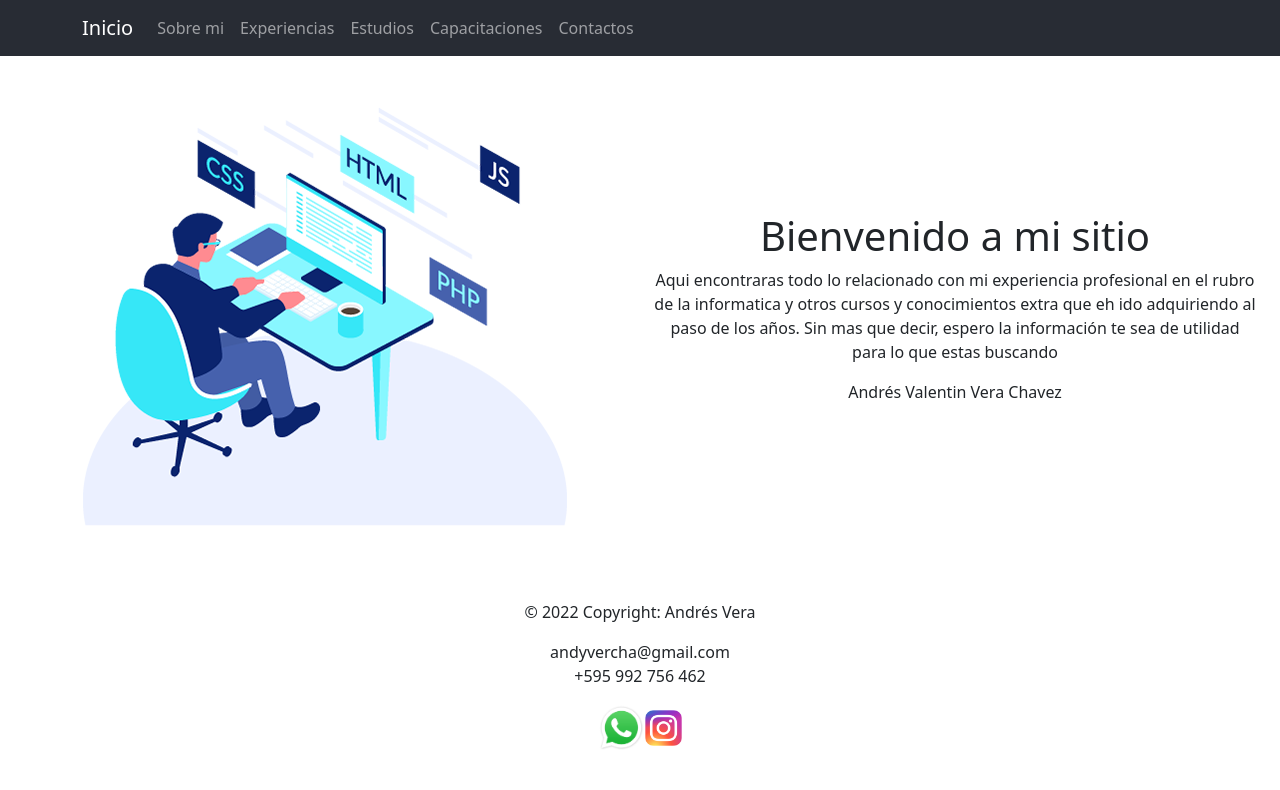
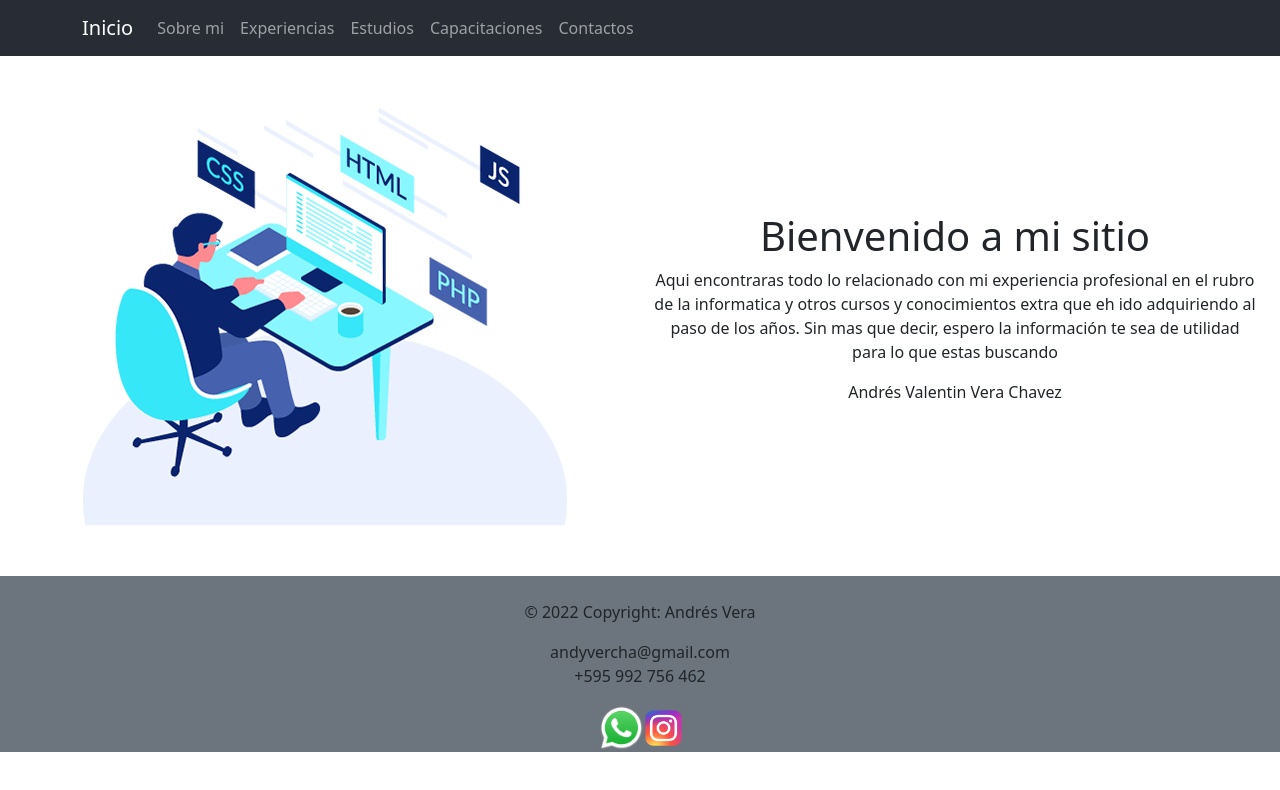
Before and after one commit to poravv/app-port-curricular-avvc, a React (Create React App) app: page / in a window 1280 px wide. Shown: the top 790 px of the page. Built offline with nearby package versions, Linux system fonts and the light colour scheme.

Commit message:
validado 2

```diff
--- a/src/layouts/Footer.js
+++ b/src/layouts/Footer.js
@@ -5,7 +5,7 @@ import Ig from '../assets/ig.webp';
 function Footer() {
     return (
         <>
-            <footer className="page-footer font-small blue pt-4">
+            <footer className="page-footer font-small blue pt-4 bg-secondary">
                 <div className="footer-copyright text-center">
 
                     <p href="/"> © 2022 Copyright: Andrés Vera</p>
```
